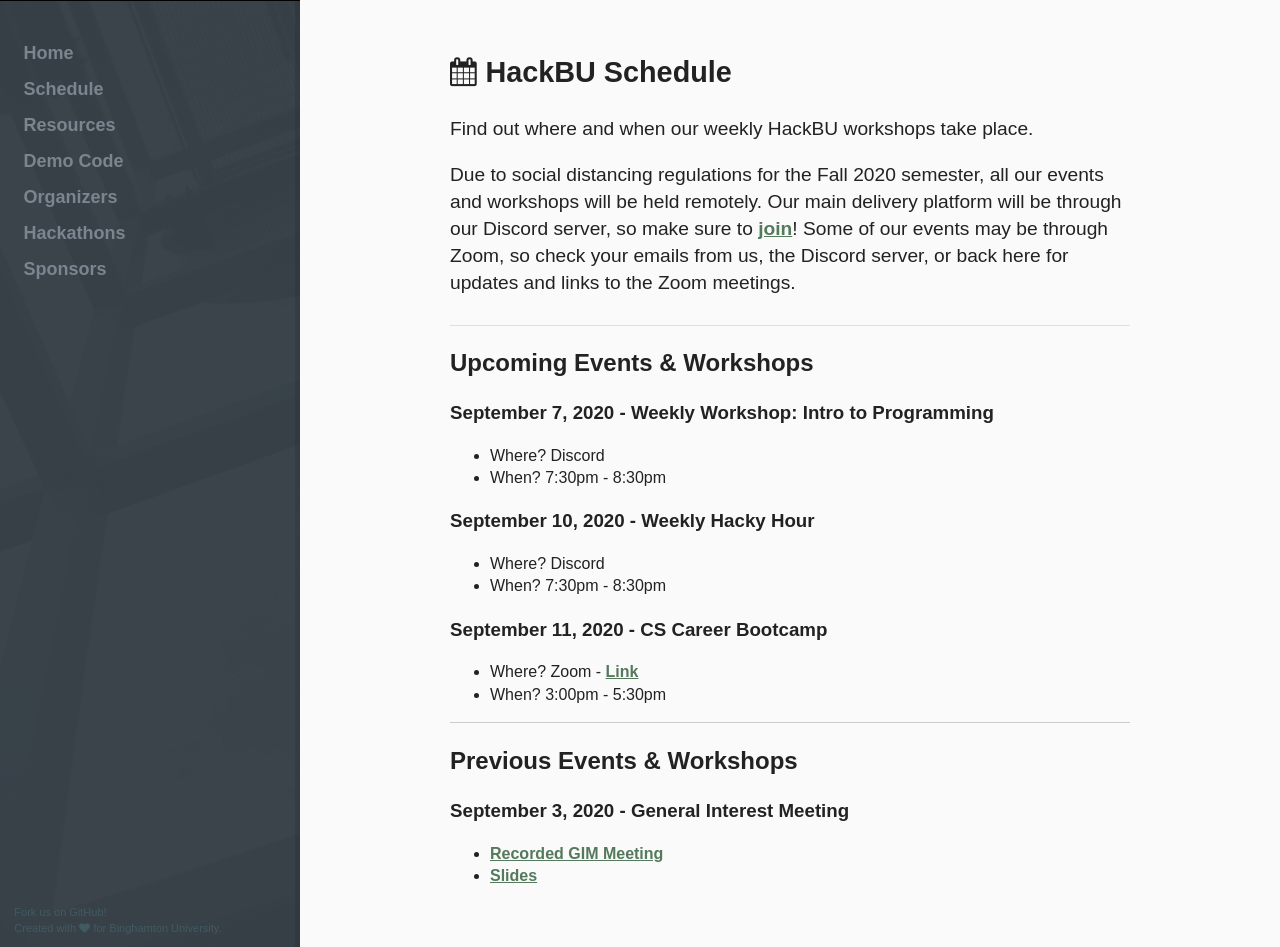
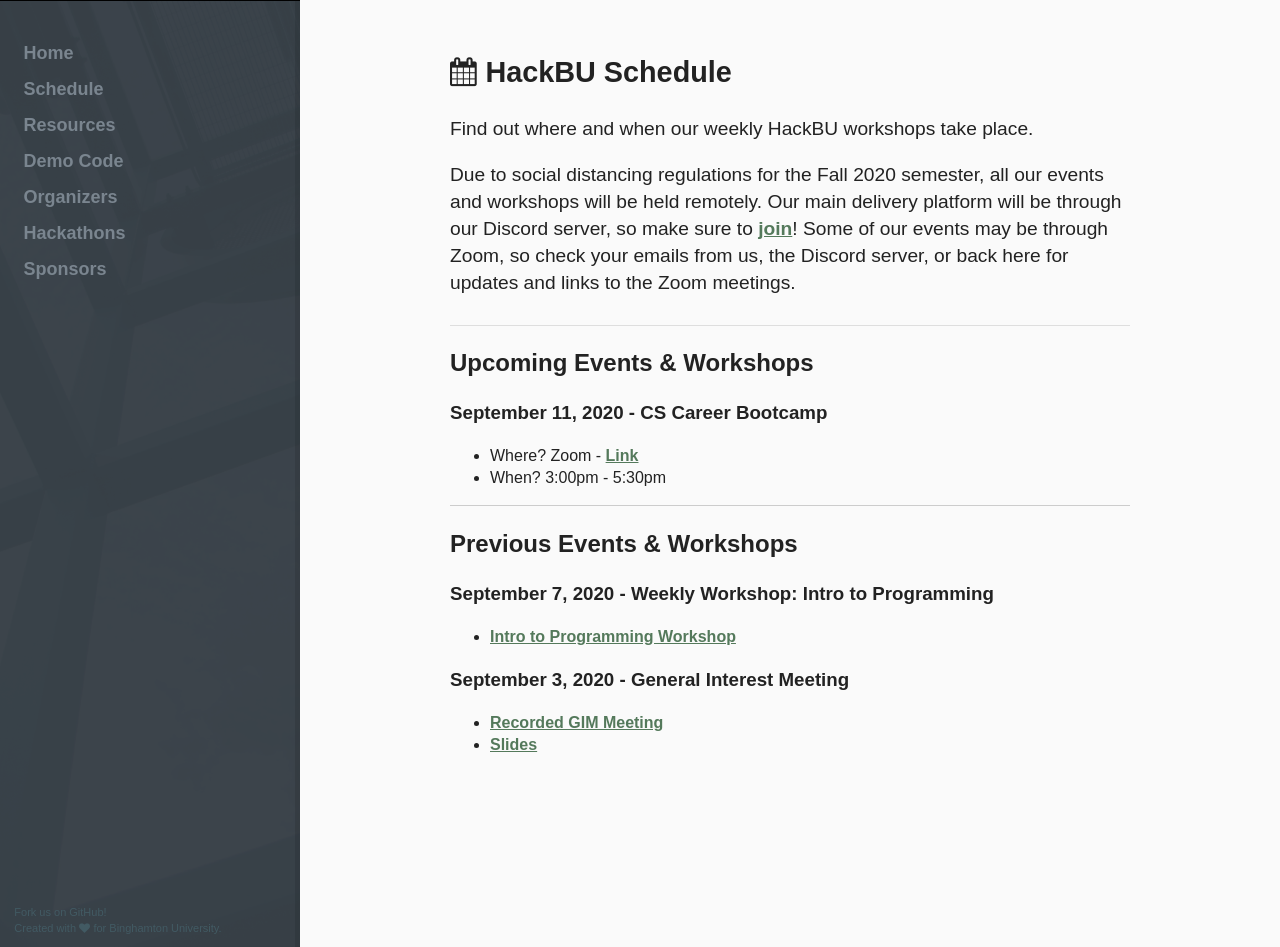
Before and after one commit to hackbinghamton/hackbinghamton.github.io, a Jekyll site: the page built from schedule/index.html, in a window 1280 px wide and 1051 px high, cut to the strip 104-1051 px from the top of the window. Built offline with Jekyll 4.4.1, drawn with Linux system fonts in a browser that asks for light colours.

Commit message:
update schedule

```diff
--- a/schedule/index.html
+++ b/schedule/index.html
@@ -16,26 +16,6 @@
 </div>
 
 <h2> Upcoming Events & Workshops </h2>
-    <h3> September 7, 2020 - Weekly Workshop: Intro to Programming </h3>
-    <ul>
-      <li>
-        Where? Discord
-      </li>
-      <li>
-        When? 7:30pm - 8:30pm
-      </li>
-    </ul>
-
-    <h3> September 10, 2020 - Weekly Hacky Hour</h3>
-    <ul>
-      <li>
-        Where? Discord
-      </li>
-      <li>
-        When? 7:30pm - 8:30pm
-      </li>
-    </ul>
-
     <h3> September 11, 2020 - CS Career Bootcamp </h3>
     <ul>
       <li>
@@ -50,6 +30,14 @@
 <h2> Previous Events & Workshops </h2>
 <div class="article">
 
+  <h3> September 7, 2020 - Weekly Workshop: Intro to Programming </h3>
+  <ul>
+    <li>
+      <a target="_blank" href="https://github.com/HackBinghamton/IntroToProgrammingWorkshop"> Intro to Programming Workshop</a>
+    </li>
+  </ul>
+
+
   <h3> September 3, 2020 - General Interest Meeting </h3>
     <ul>
       <li>
```
